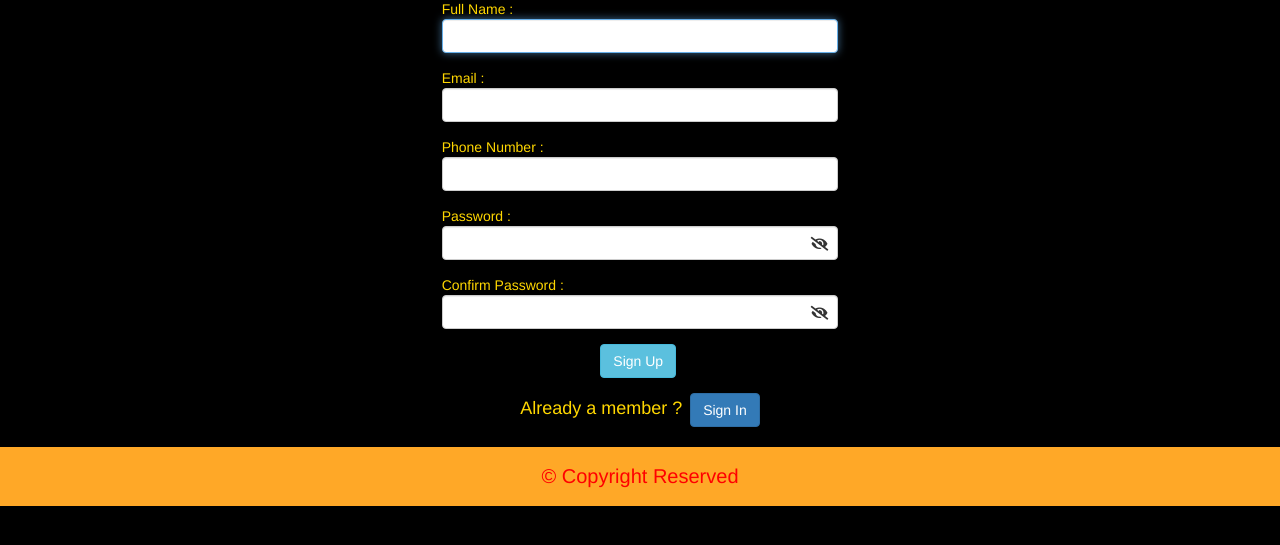
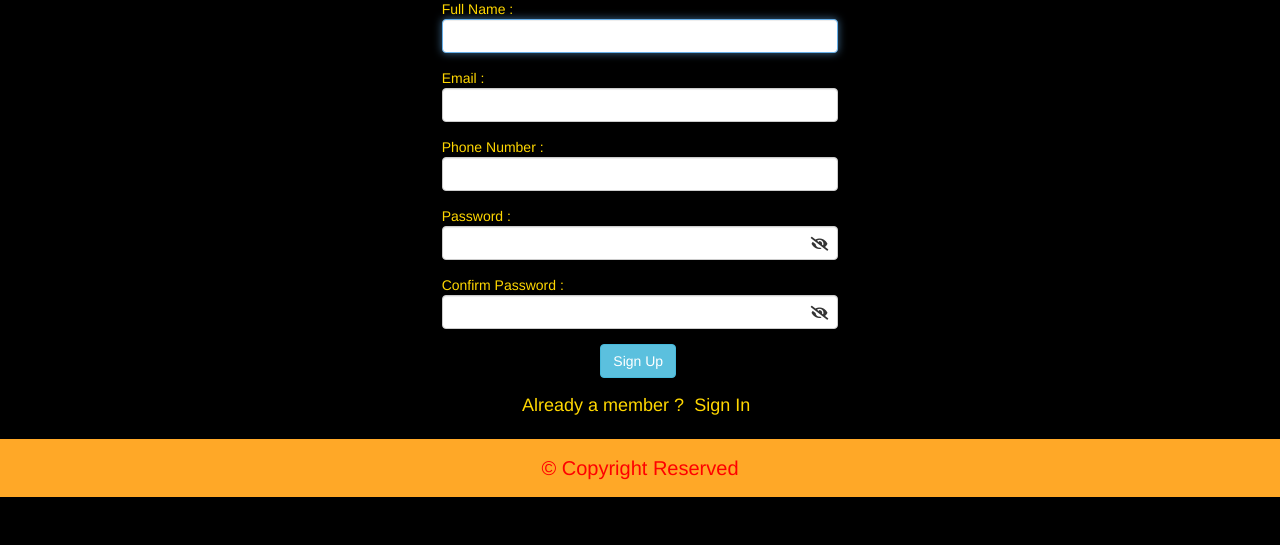
Before and after one commit to rish2ind/Car-Rental, a PHP site: page /UserDetails.php in a window 1280 px wide. Shown: the part 214-759 px from the top of the page. Run offline with PHP 8.4, Linux system fonts and the light colour scheme; some libraries are stand-ins or nearby versions.

Commit message:
Minor Changes

```diff
--- a/UserDetails.php
+++ b/UserDetails.php
@@ -89,7 +89,7 @@
                         }
 
                   ?>
-                   <center> <span style="color: gold; font-size: 18px;">Already a member ?</span> &nbsp;<button class="btn btn-primary" data-toggle="modal" data-target="#myModal">Sign In</button></center>
+                   <center> <span style="color: gold; font-size: 18px;">Already a member ?&nbsp;<a style="color: gold;" href="UserSignIn.php"> Sign In</a></span> &nbsp;</center>
                  <div class="modal fade" id="myModal" role="dialog">
                 <div class="modal-dialog">
                     <div class="modal-content">
```
